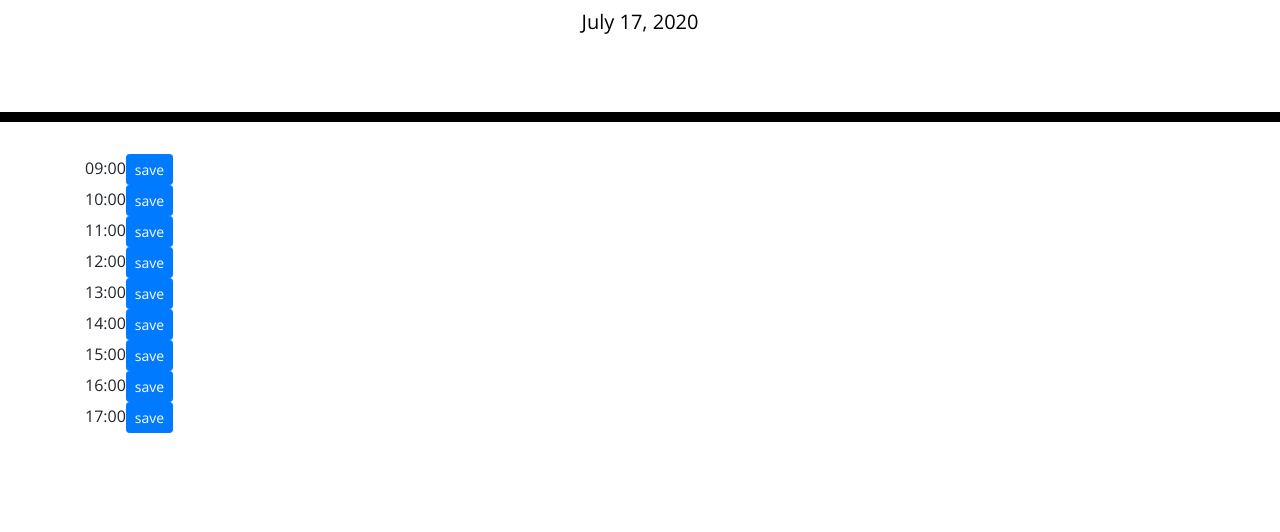
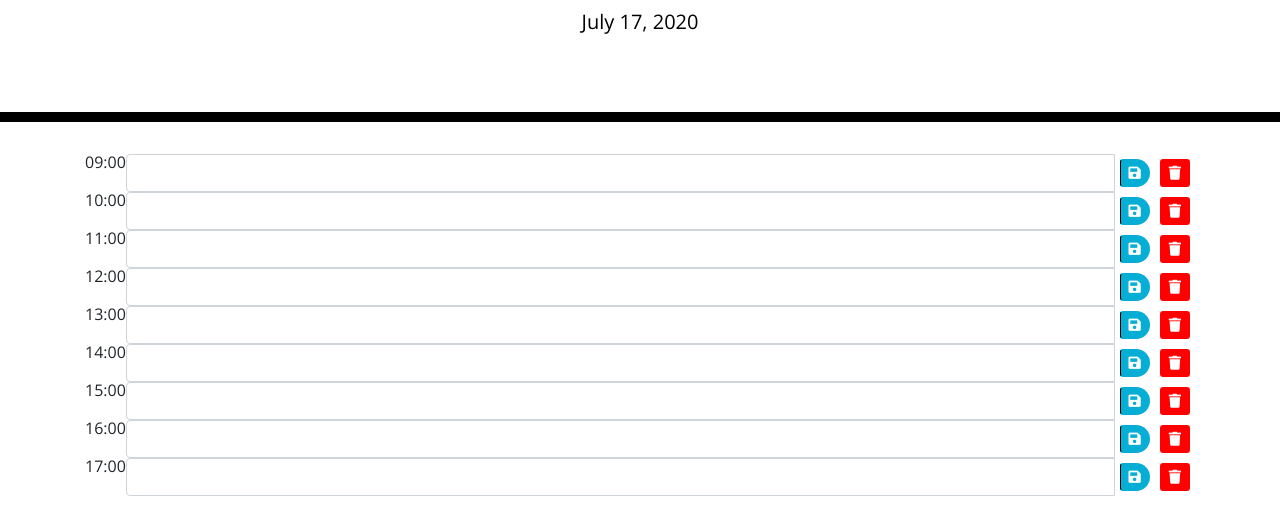
Before and after one commit to jnsmelinda/Work-Day-Scheduler, a plain HTML site: page index.html in a window 1280 px wide. Shown: the part 182-714 px from the top of the page. Drawn offline with nearby package versions, Linux system fonts and the light colour scheme.

Commit message:
input field created

```diff
--- a/assets/css/style.css
+++ b/assets/css/style.css
@@ -2,6 +2,7 @@ body {
   font-family: 'Open Sans', sans-serif;
   font-size: 16px;
   line-height: 1;
+  padding-bottom: 40px;
 }
 
 textarea{
@@ -11,6 +12,10 @@ textarea{
   color: #000000;
   border-left: 1px solid black;
   padding: 10px;
+}
+
+button {
+    margin: 5px;
 }
 
 .jumbotron {
@@ -57,7 +62,7 @@ textarea{
   color: white;
 }
 
-.saveBtn {
+.fa-save {
   border-left: 1px solid black;
   border-top-right-radius: 15px;
   border-bottom-right-radius: 15px;
@@ -69,3 +74,13 @@ textarea{
   font-size: 20px;
   transition: all .3s ease-in-out;
 }
+
+.fa-trash {
+    background-color: red;
+    color: white;
+}
+
+/* .fa-save {
+    background-color: green;
+    color: white;
+} */
--- a/index.js
+++ b/index.js
@@ -11,16 +11,25 @@ $(document).ready(function () {
 
 function createCalendarItem(index) {
     return $("<div>")
+        .addClass("input-group")
         .attr("id", "calendarItem-" + index)
         .text(hours[index])
-        .append(createButton(index));
+        .append(createInput(index))
+        .append(createButton(index, "fa-save"))
+        .append(createButton(index, "fa-trash"));
 }
 
-function createButton(index) {
+function createInput(index) {
+    return $("<input>")
+        .addClass("form-control")
+        .attr("id", "saveCalendarItem-" + index)
+        .text("input");
+}
+
+function createButton(index, icon) {
     return $("<button>")
-        .addClass("btn btn-primary btn-sm")
+        .addClass(`btn btn-sm fas ${icon}`)
         .attr("id", "saveCalendarItem-" + index)
-        .text("save")
         .click(() => saveCalendarItem(index));
 }
 
```
